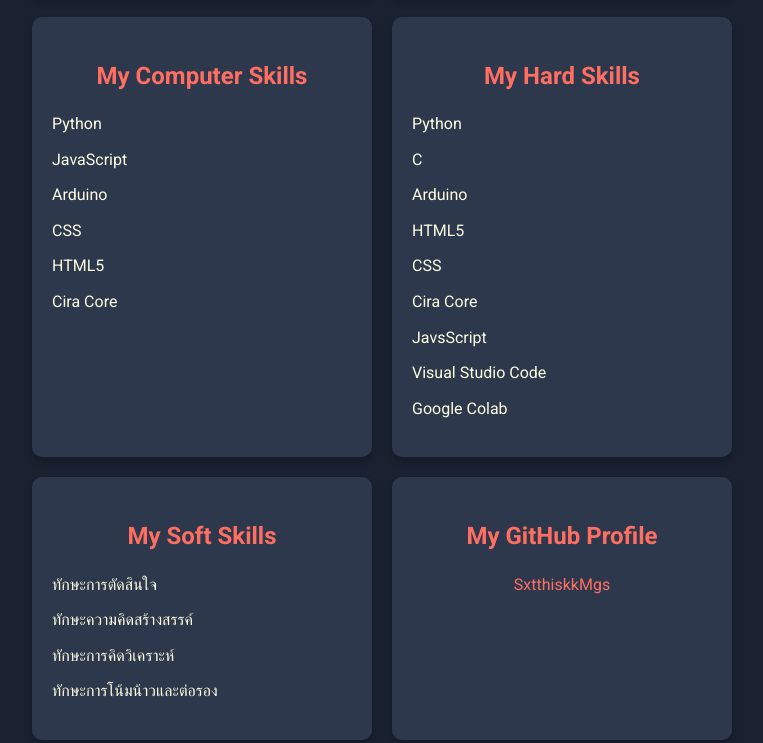
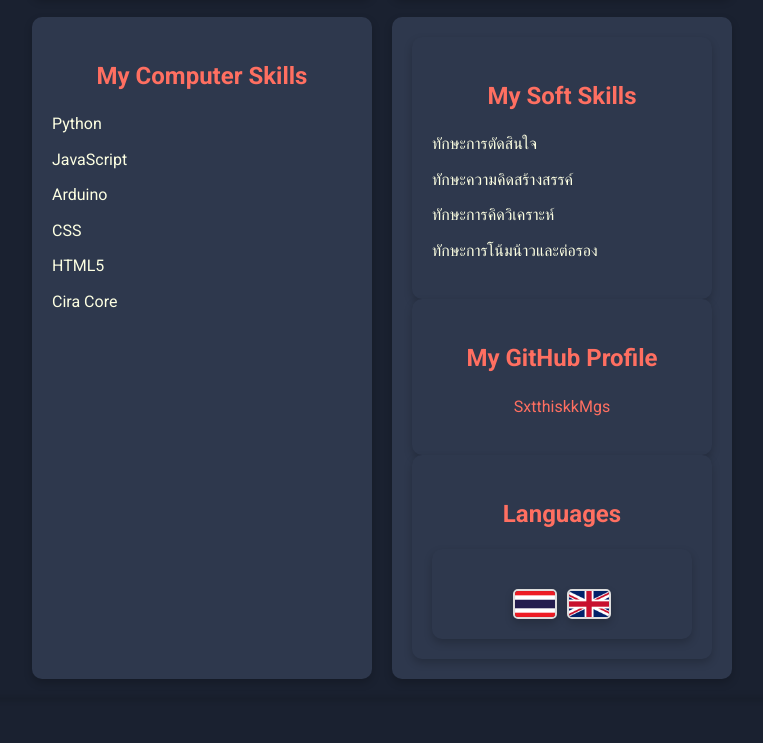
Before and after one commit to SxtthiskkMgs/My-Portfolio-Website, a plain HTML site: page index.html in a window 1280 px wide. Shown: the part 2917-3660 px from the top of the page, without its empty margins (258-1021 px from the left). Drawn offline with Linux system fonts and the light colour scheme.

Commit message:
Update index.html

```diff
--- a/index.html
+++ b/index.html
@@ -95,19 +95,7 @@
                     </ul>
                 </div>
                 <div class="computer skill">
-                    <h2>My Hard Skills</h2>
-                    <ul>
-                        <li>Python</li>
-                        <li>C</li>
-                        <li>Arduino</li>
-                        <li>HTML5</li>
-                        <li>CSS</li>
-                        <li>Cira Core</li>
-                        <li>JavsScript</li>
-                        <li>Visual Studio Code</li>
-                        <li>Google Colab</li>
-                    </ul>
-                </div>
+
                 <div class="soft-skill">
                     <h2>My Soft Skills</h2>
                     <ul>
@@ -154,7 +142,7 @@
             </div>
             <div class="education-item">
                 <h3>เกรดเฉลี่ยรวม 5 เทอม</h3>
-                <p>GPAX: 3.</p>
+                <p>GPAX: 3.08</p>
             </div>
         </div>
     </section>
```
